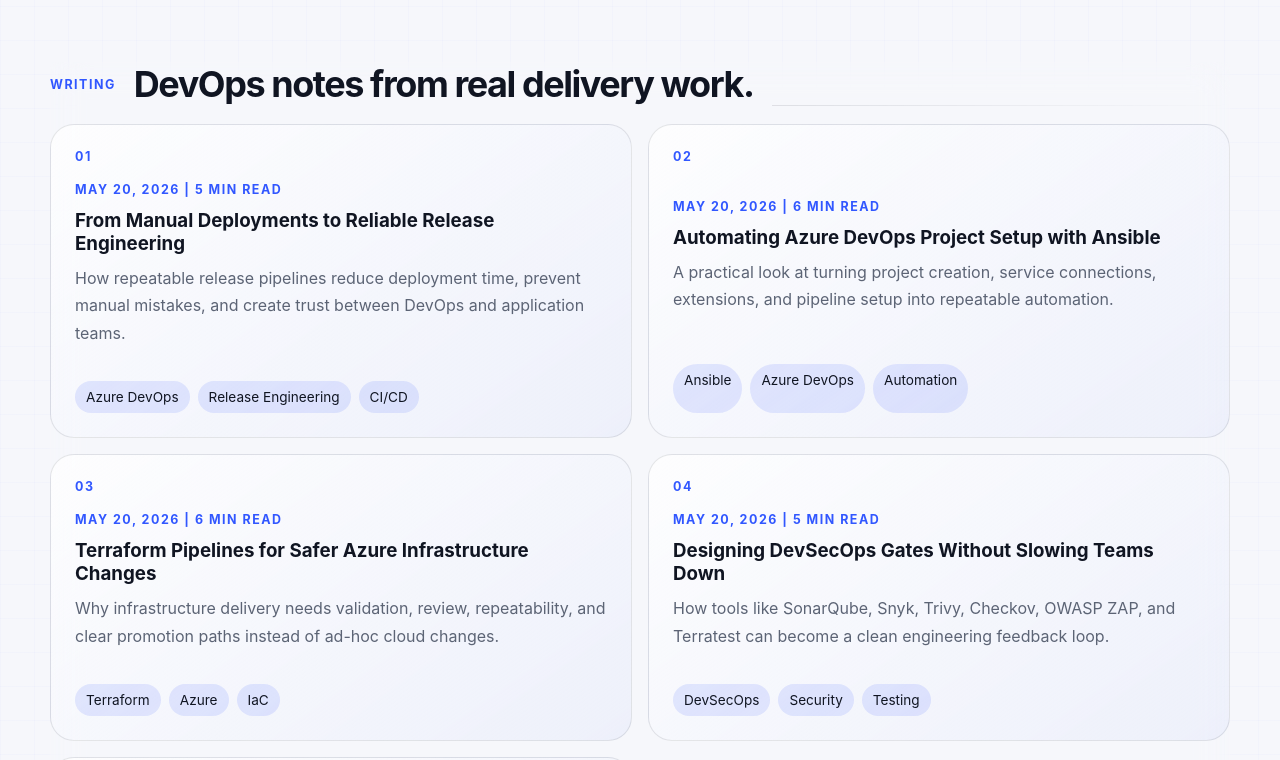
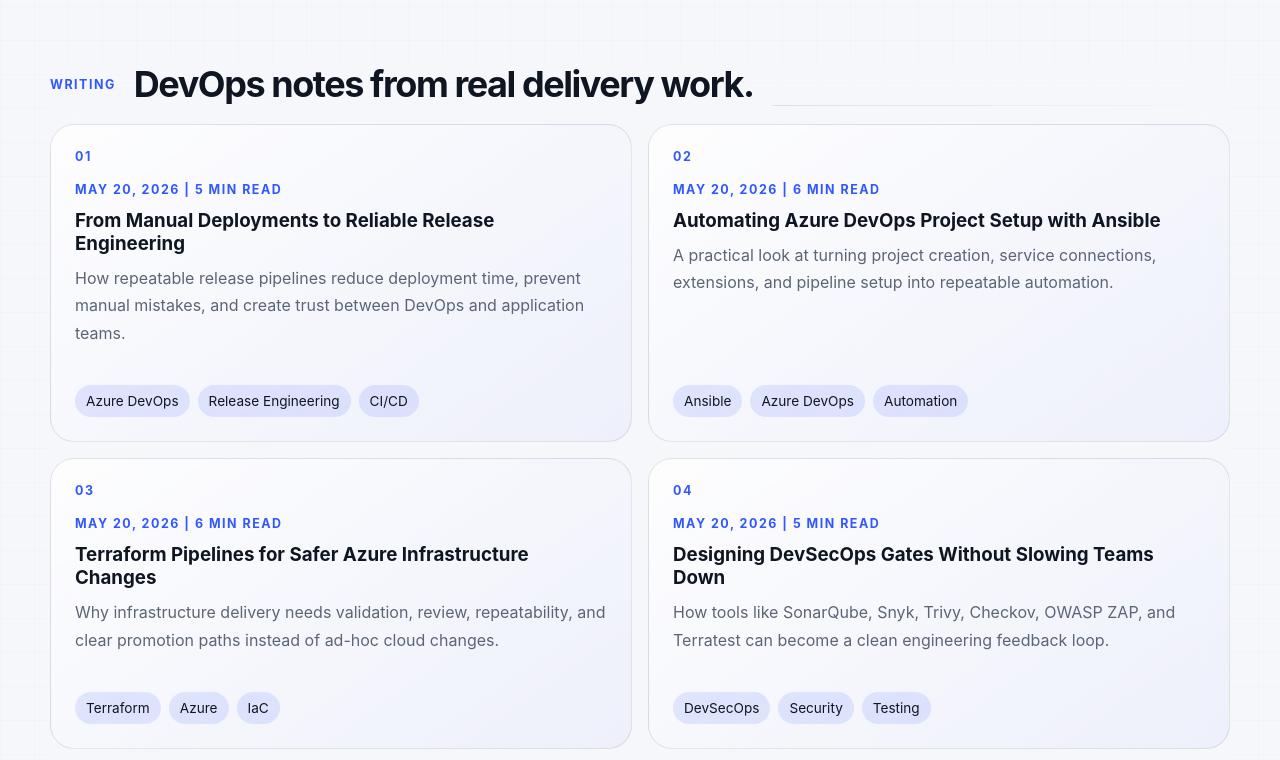
Before and after one commit to divyam7777/divyam7777.github.io, a React (Vite) app: page / in a window 1280 px wide. Shown: the part 3360-4120 px from the top of the page. Built offline with nearby package versions, Linux system fonts and the light colour scheme.

Commit message:
Fix blog card layout alignment

```diff
--- a/src/styles.css
+++ b/src/styles.css
@@ -46,6 +46,7 @@
     var(--bg);
   background-size: 34px 34px, 34px 34px, auto, auto, auto;
   color: var(--text);
+  overflow-x: hidden;
 }
 
 a {
@@ -548,12 +549,14 @@
 .blog-grid {
   display: grid;
   grid-template-columns: repeat(2, minmax(0, 1fr));
+  align-items: stretch;
   gap: 16px;
 }
 
 .blog-card {
-  display: grid;
-  gap: 18px;
+  display: flex;
+  min-height: 284px;
+  flex-direction: column;
   border: 1px solid var(--line);
   border-radius: 24px;
   padding: 24px;
@@ -577,6 +580,18 @@
   font-weight: 700;
   letter-spacing: 0.12em;
   text-transform: uppercase;
+}
+
+.blog-number {
+  margin-bottom: 18px;
+}
+
+.blog-card > div:not(.tag-row) {
+  flex: 1;
+}
+
+.blog-card .tag-row {
+  margin-top: 22px;
 }
 
 .blog-card h3 {
```
Also changed, not shown: 4 other files (tests, documents, lock files or other folders).
